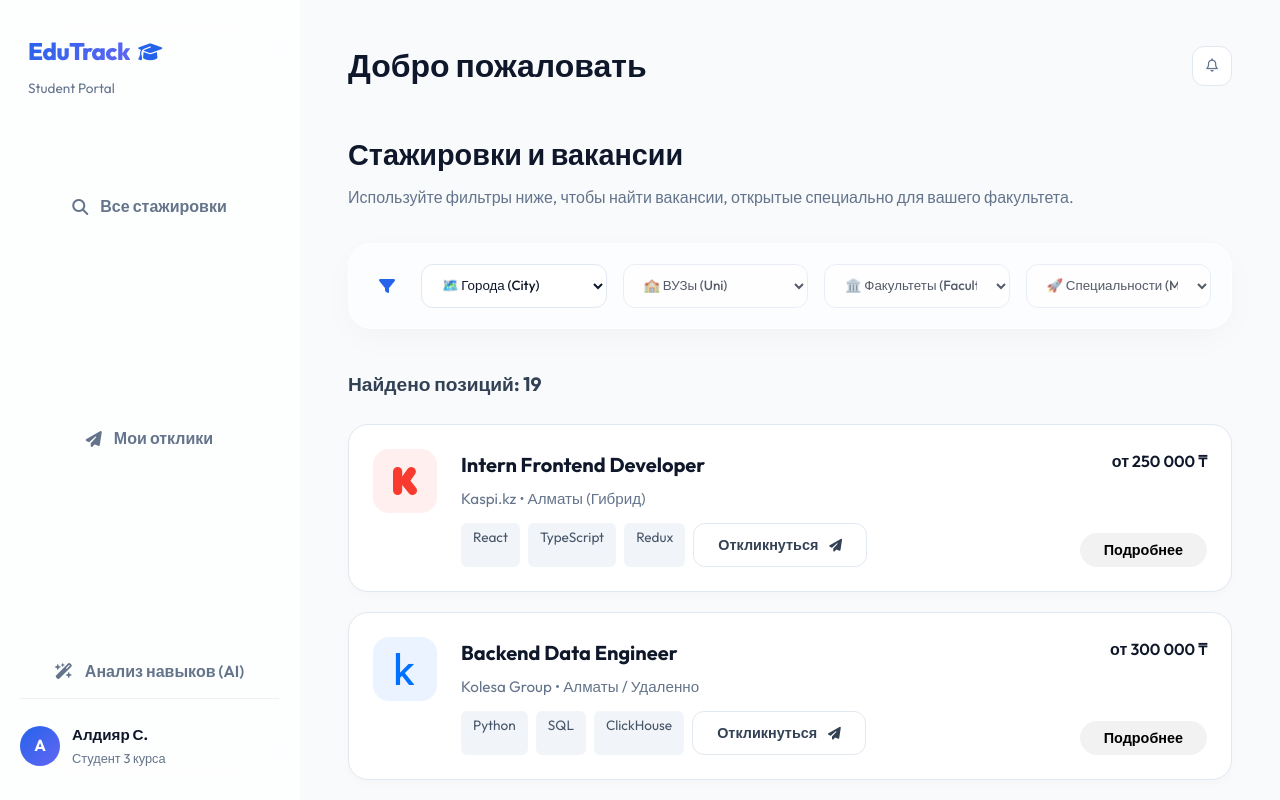
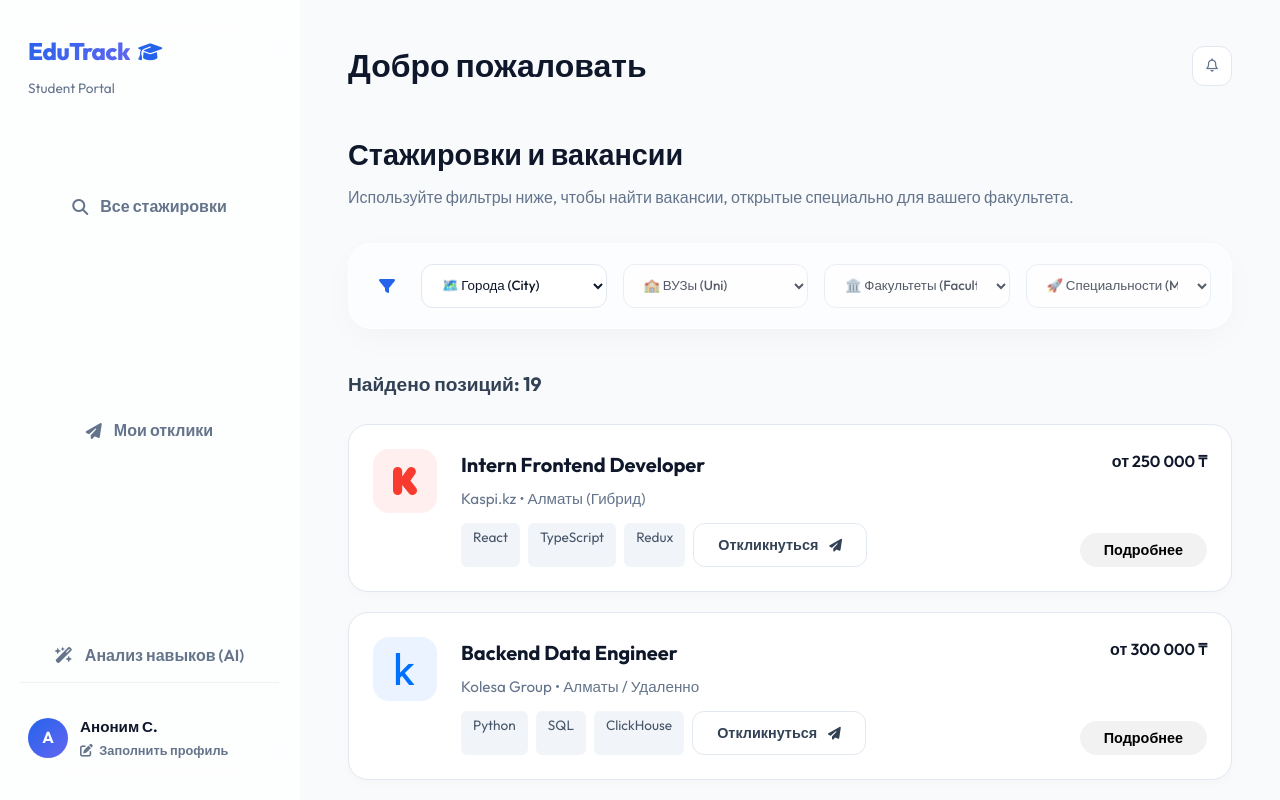
Before and after one commit to ssskz452kz/112, a React (Vite) app: page /student in a window 1280 px wide. Shown: the top 800 px of the page. Built offline with nearby package versions, Linux system fonts and the light colour scheme.

Commit message:
feat: enable direct profile form editing from dashboard sidebar

```diff
--- a/src/layouts/DashboardLayout.jsx
+++ b/src/layouts/DashboardLayout.jsx
@@ -35,15 +35,15 @@
         </nav>
 
         <div style={{ marginTop: 'auto', paddingTop: '24px', borderTop: '1px solid rgba(0,0,0,0.05)' }}>
-          <div style={{display: 'flex', alignItems: 'center', gap: '12px'}}>
+          <NavLink to="/student/profile" style={{display: 'flex', alignItems: 'center', gap: '12px', textDecoration: 'none', padding: '8px', borderRadius: '12px', transition: '0.2s', cursor: 'pointer'}} className="sidebar-link">
              <div style={{width: '40px', height: '40px', borderRadius: '50%', background: 'var(--gradient-brand)', color: 'white', display: 'flex', alignItems: 'center', justifyContent: 'center', fontWeight: 'bold'}}>
-               A
+               {JSON.parse(localStorage.getItem('studentProfile') || '{}').name ? JSON.parse(localStorage.getItem('studentProfile') || '{}').name.charAt(0).toUpperCase() : 'A'}
              </div>
              <div>
-               <p style={{margin: 0, fontWeight: 700, color: 'var(--text-hero)', fontSize: '0.95rem'}}>Алдияр С.</p>
-               <p style={{margin: 0, color: 'var(--text-muted)', fontSize: '0.8rem'}}>Студент 3 курса</p>
+               <p style={{margin: 0, fontWeight: 700, color: 'var(--text-hero)', fontSize: '0.95rem'}}>{JSON.parse(localStorage.getItem('studentProfile') || '{}').name || 'Аноним С.'}</p>
+               <p style={{margin: 0, color: 'var(--text-muted)', fontSize: '0.8rem'}}><i className="fa-solid fa-pen-to-square" style={{marginRight:'4px'}}></i> Заполнить профиль</p>
              </div>
-          </div>
+          </NavLink>
         </div>
       </aside>
 
--- a/src/pages/student/ProfileForm.jsx
+++ b/src/pages/student/ProfileForm.jsx
@@ -10,6 +10,8 @@
   const [faculty, setFaculty] = useState('');
   const [specialty, setSpecialty] = useState('');
   const [salary, setSalary] = useState('250 000 ₸');
+  const [name, setName] = useState('');
+  const [course, setCourse] = useState('3');
 
   useEffect(() => {
     const savedProfile = localStorage.getItem('studentProfile');
@@ -20,6 +22,8 @@
         if(parsed.university) setUniversity(parsed.university);
         if(parsed.faculty) setFaculty(parsed.faculty);
         if(parsed.specialty) setSpecialty(parsed.specialty);
+        if(parsed.name) setName(parsed.name);
+        if(parsed.course) setCourse(parsed.course);
       } catch (e) {}
     }
   }, []);
@@ -107,6 +111,23 @@
 
       <form onSubmit={handleSave}>
         <h4 style={{fontSize: '1.2rem', color: 'var(--text-main)', marginBottom: '24px', borderBottom: '1px solid #f1f5f9', paddingBottom: '12px'}}>
+          <i className="fa-solid fa-user" style={{color: 'var(--primary)', marginRight: '10px'}}></i>Личные данные
+        </h4>
+
+        <div style={{display: 'grid', gridTemplateColumns: '1fr 1fr', gap: '20px', marginBottom: '40px'}}>
+            <div className="input-group" style={{margin: 0}}>
+                <label style={{display:'block', marginBottom:'8px', fontSize:'0.9rem', fontWeight:600}}>Ваше имя и фамилия</label>
+                <input type="text" value={name} onChange={e=>setName(e.target.value)} placeholder="Например: 叶尔兰" style={baseSelectStyle} required />
+            </div>
+            <div className="input-group" style={{margin: 0}}>
+                <label style={{display:'block', marginBottom:'8px', fontSize:'0.9rem', fontWeight:600}}>Курс обучения</label>
+                <select style={baseSelectStyle} value={course} onChange={e=>setCourse(e.target.value)}>
+                    <option value="1">1 курс</option><option value="2">2 курс</option><option value="3">3 курс</option><option value="4">4 курс</option><option value="Выпускник">Выпускник</option>
+                </select>
+            </div>
+        </div>
+
+        <h4 style={{fontSize: '1.2rem', color: 'var(--text-main)', marginBottom: '24px', borderBottom: '1px solid #f1f5f9', paddingBottom: '12px'}}>
           <i className="fa-solid fa-building-columns" style={{color: 'var(--primary)', marginRight: '10px'}}></i>Академический бэкграунд
         </h4>
 
```
